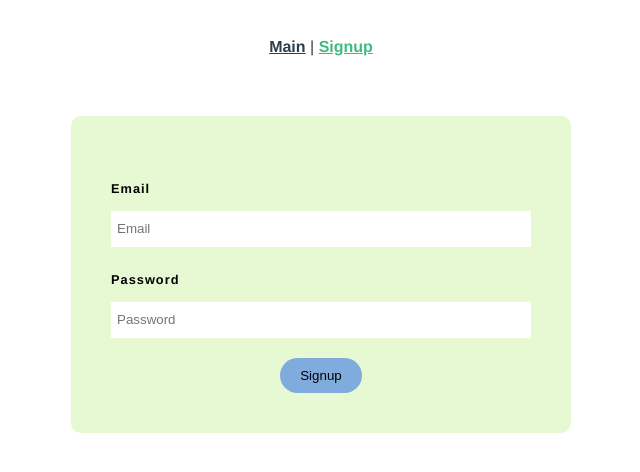
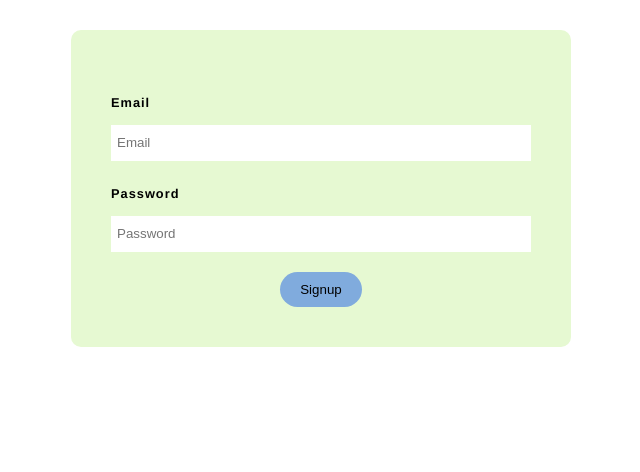
Before and after one commit to mbz4/T8_WAD_22, a Vue app in the folder homework3/: page /#/signup in a window 1280 px wide. Shown: the top 472 px of the page, without its empty margins (319-959 px from the left). Built offline with nearby package versions, Linux system fonts and the light colour scheme.

Commit message:
header & footer

```diff
--- a/homework3/src/App.vue
+++ b/homework3/src/App.vue
@@ -1,8 +1,8 @@
 <template>
-  <nav class="header">
+  <!-- <nav>
     <router-link to="/">Main</router-link> |
     <router-link to="/signup">Signup</router-link>
-  </nav>
+  </nav> -->
   <router-view/>
 </template>
 
--- a/homework3/src/components/header.vue
+++ b/homework3/src/components/header.vue
@@ -1,3 +1,6 @@
+<!-- The header should be a component that appears on both “pages” of your App,
+and it should include navigation links/routes to both pages -->
+
 <template>
     <nav class="header">
         <router-link to="/">Main</router-link> |
@@ -28,7 +31,27 @@
   position: fixed;
   width: 100%;
   top: 0;
+  }
 
+  #app {
+  font-family: Avenir, Helvetica, Arial, sans-serif;
+  -webkit-font-smoothing: antialiased;
+  -moz-osx-font-smoothing: grayscale;
+  text-align: center;
+  color: #2c3e50;
+  }
+
+  nav {
+    padding: 30px;
+  }
+
+  nav a {
+    font-weight: bold;
+    color: #2c3e50;
+  }
+
+  nav a.router-link-exact-active {
+    color: #42b983;
   }
 
   </style>
```
Also changed, not shown: homework3/src/components/footer.vue (+21 -0 lines).
